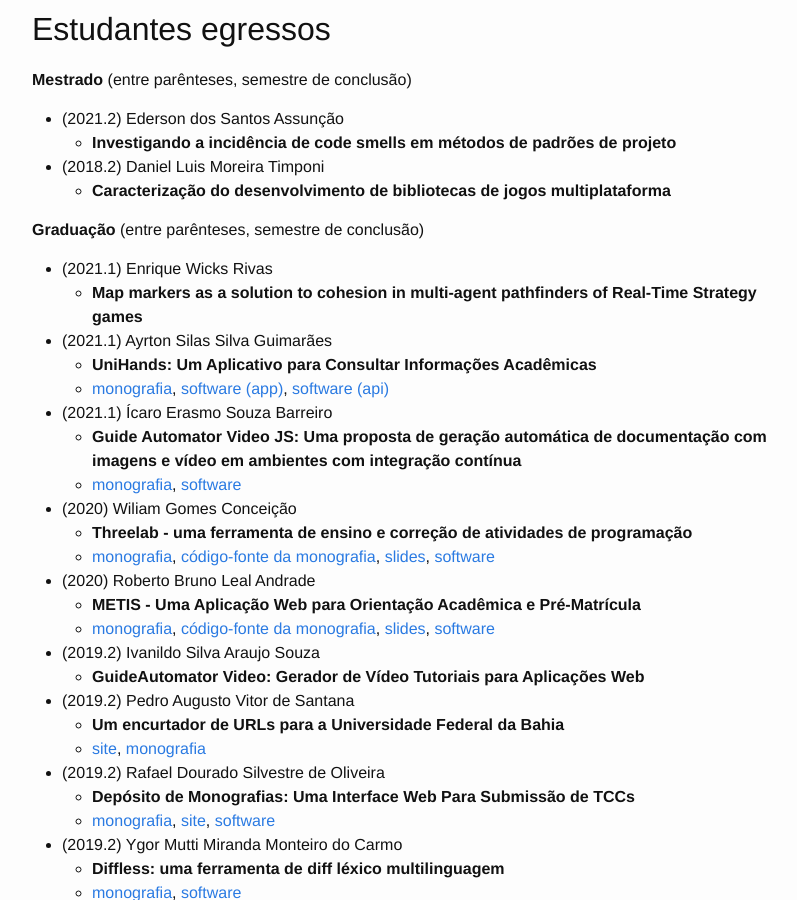
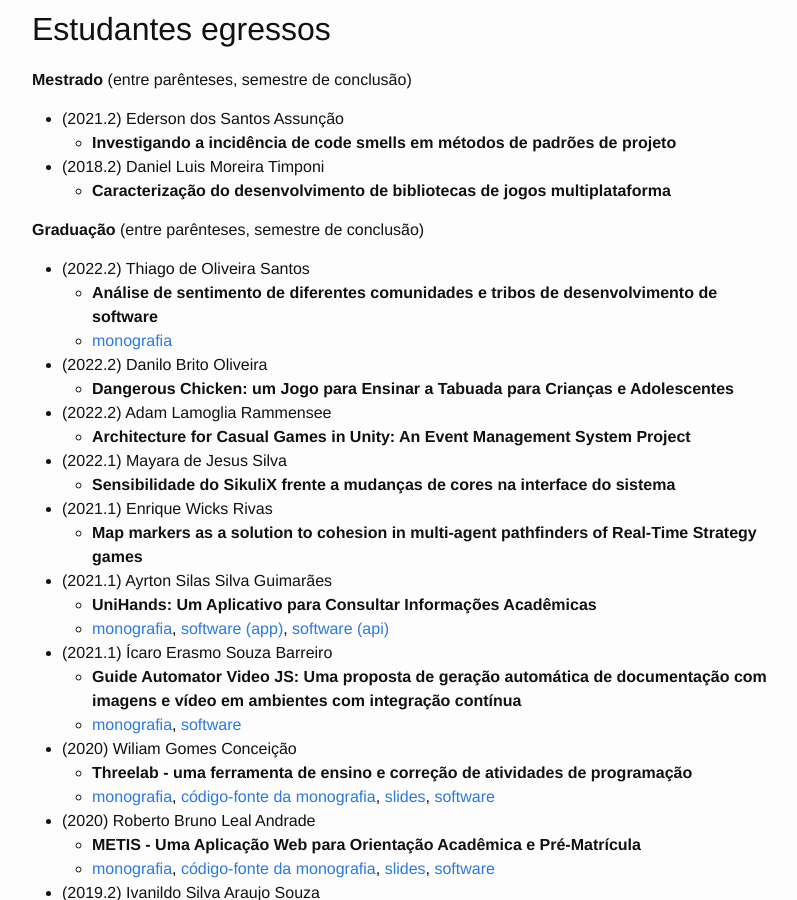
Before and after one commit to rodrigorgs/rodrigorgs.github.io, a Jekyll site: the page built from orientacao.md, in a window 1280 px wide and 900 px high, scrolled down 309 px. Shown: the whole window, without its empty margins (238-1035 px from the left). Built offline with Jekyll 4.4.1, drawn with Linux system fonts in a browser that asks for light colours.

Commit message:
Add TCCs

```diff
--- a/orientacao.md
+++ b/orientacao.md
@@ -21,6 +21,15 @@ Quer fazer um projeto final de graduação ou dissertação de mestrado comigo?
 
 **Graduação** (entre parênteses, semestre de conclusão)
 
+- (2022.2) Thiago de Oliveira Santos
+  - **Análise de sentimento de diferentes comunidades e tribos de desenvolvimento de software**
+  - [monografia](files/orientacao/tcc-thiago-de-oliveira.pdf)
+- (2022.2) Danilo Brito Oliveira
+  - **Dangerous Chicken: um Jogo para Ensinar a Tabuada para Crianças e Adolescentes**
+- (2022.2) Adam Lamoglia Rammensee
+  - **Architecture for Casual Games in Unity: An Event Management System Project**
+- (2022.1) Mayara de Jesus Silva
+  - **Sensibilidade do SikuliX frente a mudanças de cores na interface do sistema**
 - (2021.1) Enrique Wicks Rivas
   - **Map markers as a solution to cohesion in multi-agent pathfinders of Real-Time Strategy games**
 - (2021.1) Ayrton Silas Silva Guimarães
```
Also changed, not shown: 1 other file.
